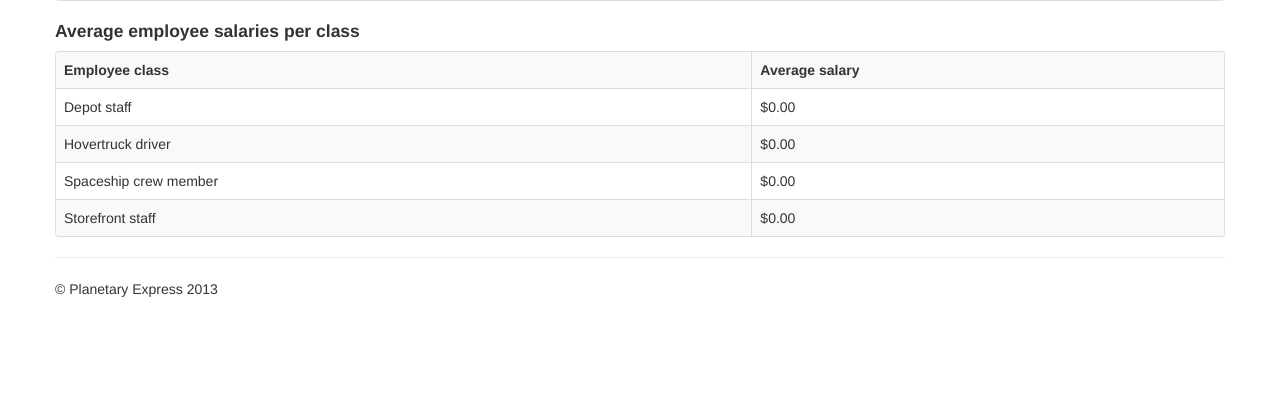
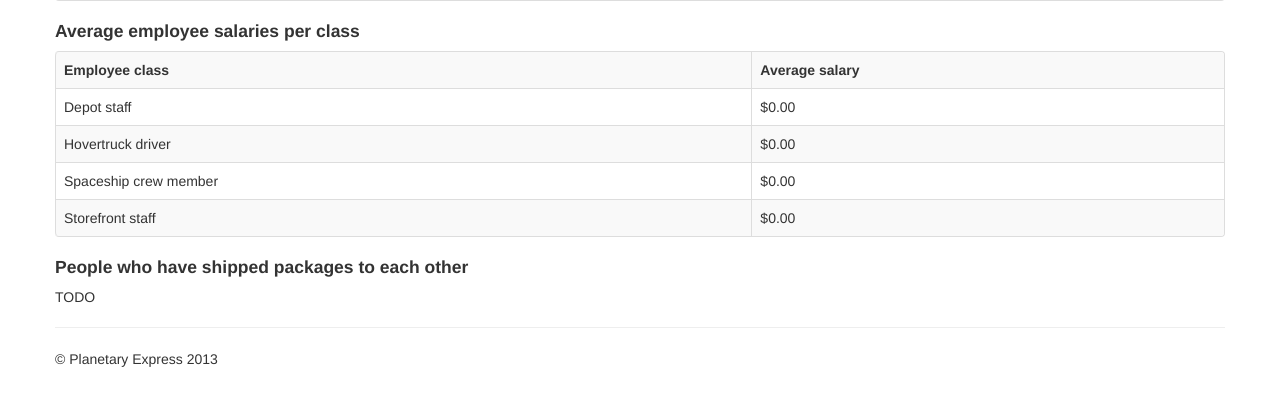
Before and after one commit to jwintersinger/droopybonner, a Django app: page /analyze/ in a window 1280 px wide. Shown: the part 284-690 px from the top of the page. Run offline with Django 3.2, Linux system fonts and the light colour scheme; data that the repository does not hold is empty; some libraries are stand-ins or nearby versions.

Commit message:
Add placeholder.

```diff
--- a/shipman/templates/shipman/analyze_stats.html
+++ b/shipman/templates/shipman/analyze_stats.html
@@ -31,4 +31,7 @@
     <tr><td>{{ employee_class.type }}</td><td>${{ employee_class.avg_salary|floatformat:2 }}</td></tr>
   {% endfor %}
   </table>
+
+  <h4>People who have shipped packages to each other</h4>
+  <p>TODO</p>
 {% endblock %}
```
